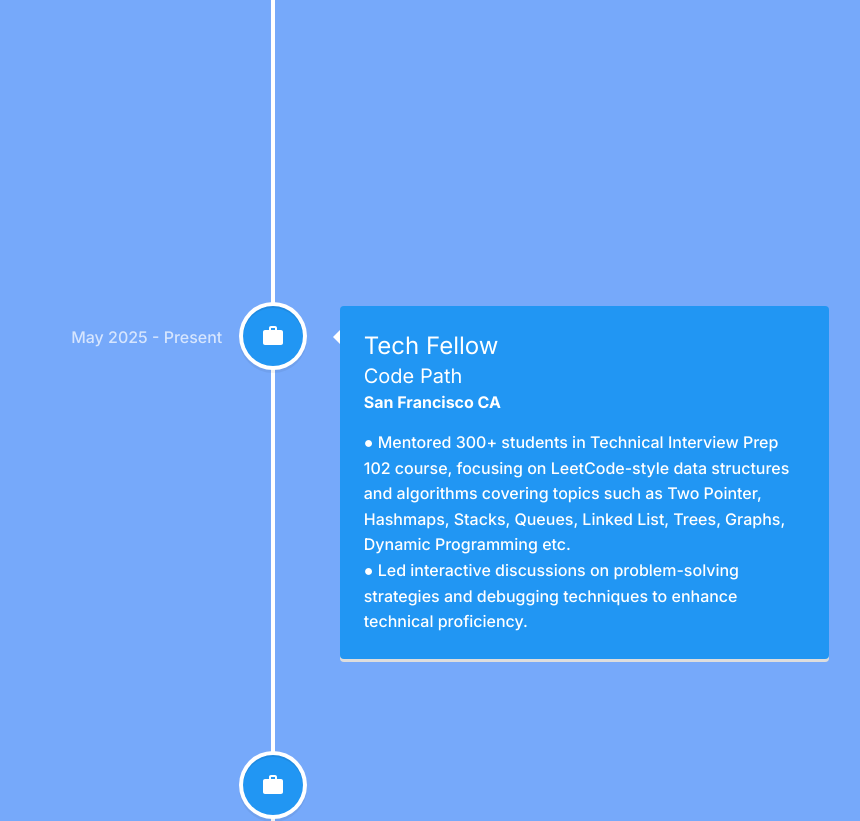
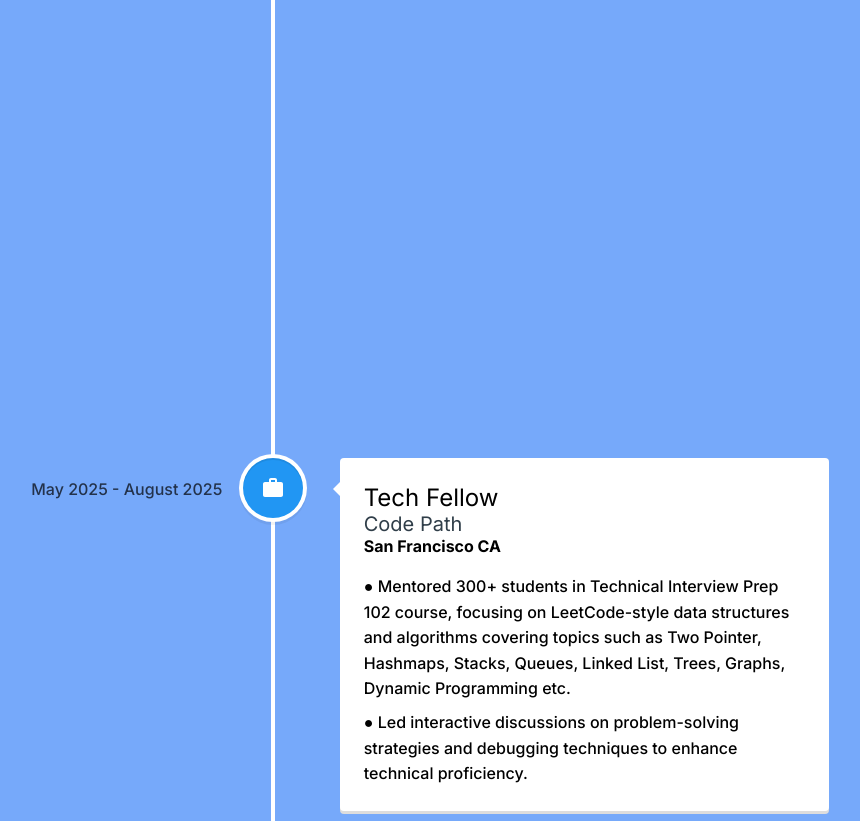
Before and after one commit to KyoshiNoda/Portfolio, a Next.js app: page / in a window 1280 px wide. Shown: the part 3320-4141 px from the top of the page, without its empty margins (389-1249 px from the left). Built offline with nearby package versions, Linux system fonts and the light colour scheme.

Commit message:
updated and improved timeline

```diff
--- a/src/components/ExperienceTimeline.tsx
+++ b/src/components/ExperienceTimeline.tsx
@@ -28,7 +28,7 @@
         <h1 className="text-2xl">{CareerInfo[0].role}</h1>
         <h1 className="text-xl">{CareerInfo[0].company}</h1>
         <h4 className="font-bold">{CareerInfo[0].location}</h4>
-        <p>
+        <p className="flex flex-col gap-2">
           {CareerInfo[0].description.map((bullet, index) => (
             <span key={index}>
               {bullet}
@@ -37,27 +37,7 @@
           ))}
         </p>
       </VerticalTimelineElement>
-      <VerticalTimelineElement
-        key={CareerInfo[1].company + CareerInfo[1].role}
-        contentStyle={{ background: contentStyle.background, color: "#fff" }}
-        contentArrowStyle={{ borderRight: ")" }}
-        date={CareerInfo[1].dates}
-        iconStyle={{ background: "rgb(33, 150, 243)", color: "#fff" }}
-        icon={<MdOutlineWork />}
-      >
-        <h1 className="text-2xl">{CareerInfo[1].role}</h1>
-        <h1 className="text-xl">{CareerInfo[1].company}</h1>
-        <h4 className="font-bold">{CareerInfo[1].location}</h4>
-        <p>
-          {CareerInfo[1].description.map((bullet, index) => (
-            <span key={index}>
-              {bullet}
-              <br />
-            </span>
-          ))}
-        </p>
-      </VerticalTimelineElement>
-      {CareerInfo.slice(2).map((job, index) => (
+      {CareerInfo.slice(1).map((job, index) => (
         <VerticalTimelineElement
           key={job.company + job.role + index}
           date={job.dates}
@@ -67,7 +47,7 @@
           <h1 className="dark:text-black text-2xl">{job.role}</h1>
           <h2 className="text-sm">{job.company}</h2>
           <h4 className="dark:text-black font-bold">{job.location}</h4>
-          <p className="dark:text-black">
+          <p className="dark:text-black flex flex-col gap-2">
             {job.description.map((bullet, i) => (
               <span key={i}>
                 {bullet}
--- a/src/constants/constant.ts
+++ b/src/constants/constant.ts
@@ -155,20 +155,20 @@
   {
     company: "SAS Institute",
     role: "Software Engineer Intern",
-    location: "Cary, NC",
+    location: "Cary, NC (Remote)",
     dates: "May 2023 - Present",
     description: [
-      `● Developed responsive user-friendly front-end components with Angular with Typescript that handled license metadata.`,
-      `● Implemented RESTful APIs using Spring Boot that dealt with license expirations.`,
-      `● Conducted full stack unit testing with 95-100% line coverage using Mockito, Junit, Jest, Jasmine, TestBed etc. `,
-      `● Designed and implemented Python testing tool script using Pandas and Matplotlib to facilitate QA Testing.`,
+      `● Long-term technical intern with three consecutive full-time summers and part-time work during academic terms.`,
+      `● Engineered reusable Angular end-to-end workflows/wizards integrated with NgRx for state management, featuring comprehensive error handling, real-time data synchronization, and dynamic store updates.`,
+      `● Created a Python testing tool script using Pandas and Matplotlib to detect and visualize discrepancies in license generation between legacy and modernized codebases, reducing issue identification time by 40%., `,
+      `● Built REST endpoints in Java Spring Boot enabling the automated issuance of emergency licenses for expired users.`,
     ],
   },
   {
     company: "Code Path",
     role: "Tech Fellow",
     location: "San Francisco CA",
-    dates: "May 2025 - Present",
+    dates: "May 2025 - August 2025",
     description: [
       `● Mentored 300+ students in Technical Interview Prep 102 course, focusing on LeetCode-style data structures and algorithms covering topics such as Two Pointer, Hashmaps, Stacks, Queues, Linked List, Trees, Graphs, Dynamic Programming etc.`,
       `● Led interactive discussions on problem-solving strategies and debugging techniques to enhance technical proficiency.`,
```
